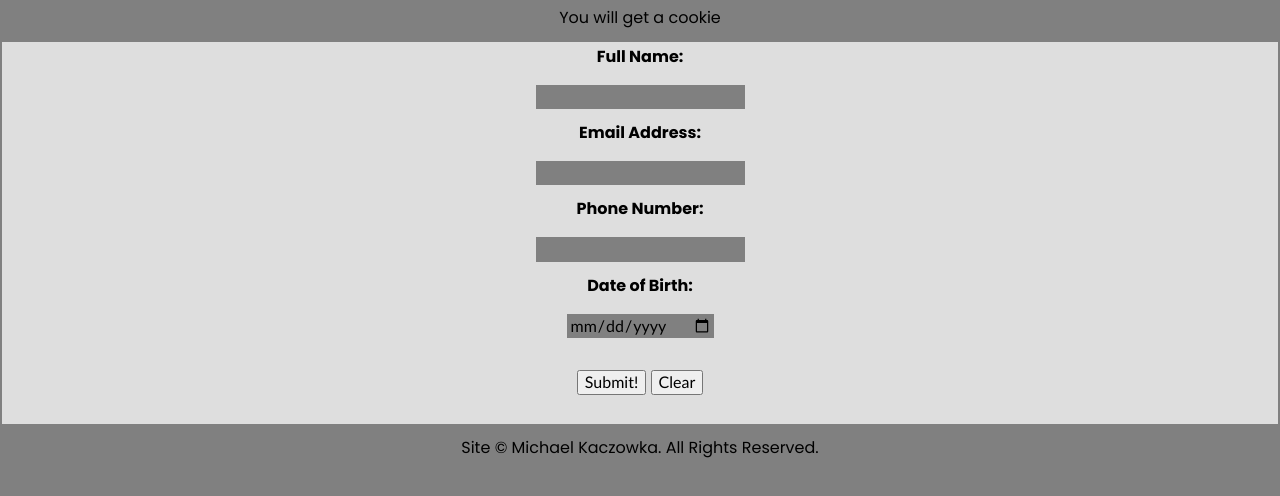
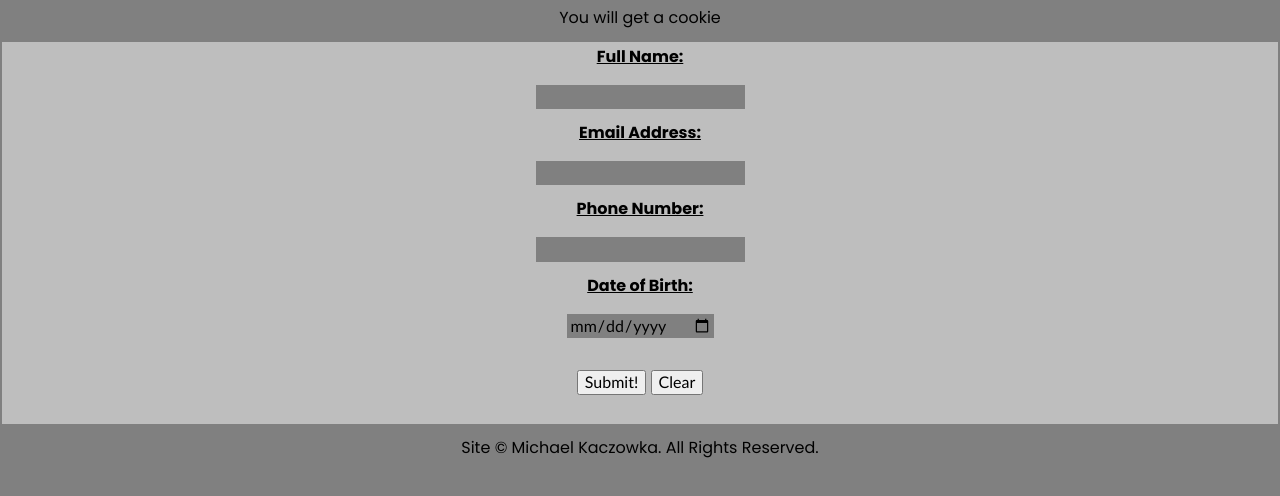
Before and after one commit to ITMD362-michaelkacz/Lab-3, a plain HTML site: page index.html in a window 1280 px wide. Shown: the part 70-566 px from the top of the page. Drawn offline with Linux system fonts and the light colour scheme.

Commit message:
Change fieldset color and underline labels

```diff
--- a/assets/css/screen.css
+++ b/assets/css/screen.css
@@ -32,11 +32,12 @@ label {
   padding-bottom: 0.25em;
   text-align: center;
   font-weight: bold;
+  text-decoration: underline;
 }
 
 fieldset {
   border-color: transparent;
-  background-color: #DEDEDE;
+  background-color: #BEBEBE;
 }
 
 footer {
```
